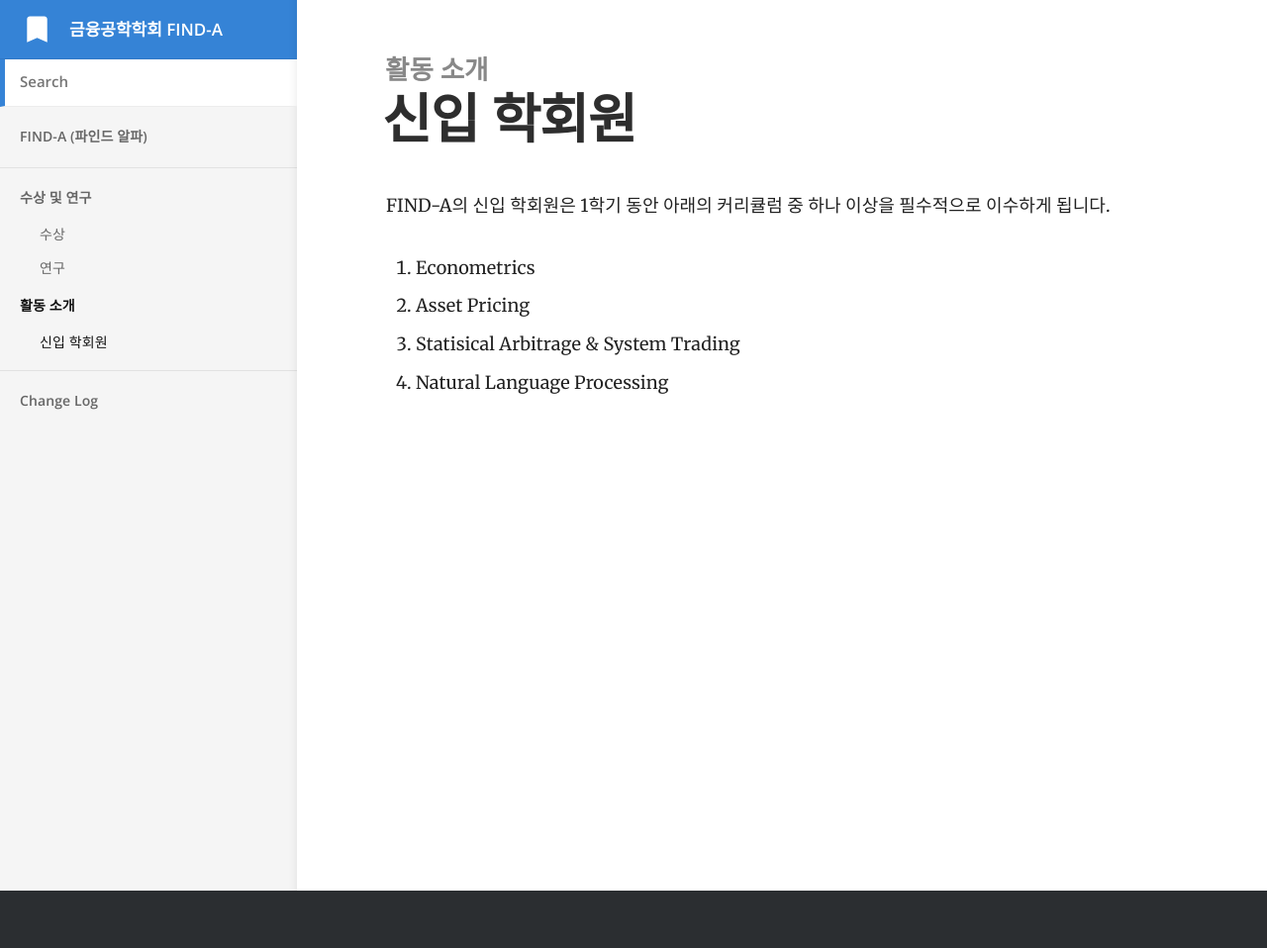
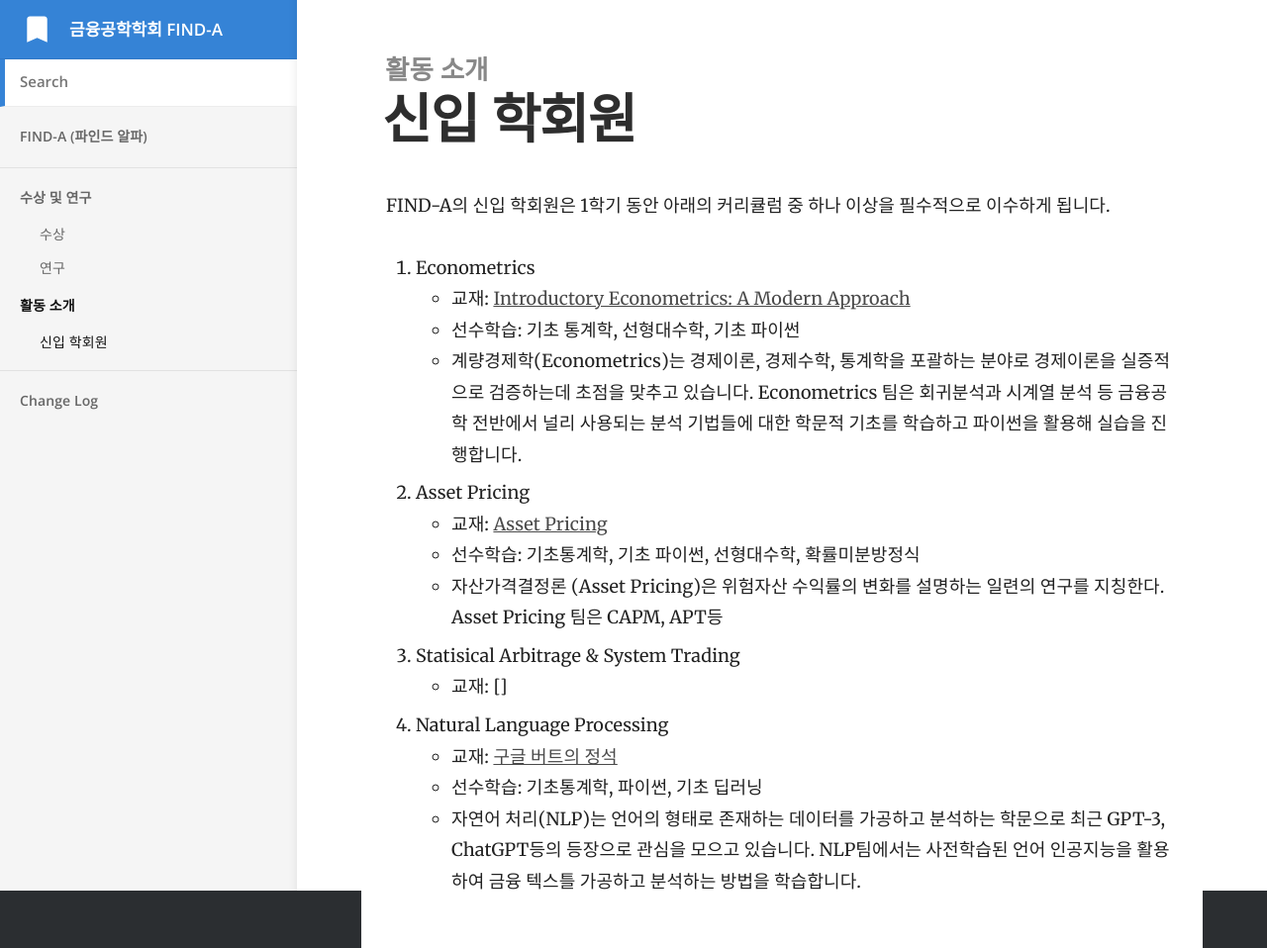
Before and after one commit to Find-A-AI/find-a-ai.github.io, a Jekyll site: the page built from _docs/활동 소개/신입 학회원.md, in a window 1280 px wide. Shown: the whole page at 99% size. Built offline with Jekyll 4.4.1, drawn with Linux system fonts in a browser that asks for light colours; before the commit the page ends 900 px from its top, so only the background shows below that.

Commit message:
Update 신입 학회원.md

```diff
--- a/_docs/활동 소개/신입 학회원.md
+++ b/_docs/활동 소개/신입 학회원.md
@@ -7,6 +7,19 @@ order: 1
 FIND-A의 신입 학회원은 1학기 동안 아래의 커리큘럼 중 하나 이상을 필수적으로 이수하게 됩니다.
 
 1. Econometrics
+  - 교재: [Introductory Econometrics: A Modern Approach](https://www.amazon.com/Introductory-Econometrics-Modern-Approach-Economics/dp/1111531048)
+  - 선수학습: 기초 통계학, 선형대수학, 기초 파이썬
+  - 계량경제학(Econometrics)는 경제이론, 경제수학, 통계학을 포괄하는 분야로 경제이론을 실증적으로 검증하는데 초점을 맞추고 있습니다. Econometrics 팀은 회귀분석과 시계열 분석 등 금융공학 전반에서 널리 사용되는 분석 기법들에 대한 학문적 기초를 학습하고 파이썬을 활용해 실습을 진행합니다.
+
 2. Asset Pricing
+  - 교재: [Asset Pricing](https://www.johnhcochrane.com/asset-pricing)
+  - 선수학습: 기초통계학, 기초 파이썬, 선형대수학, 확률미분방정식
+  - 자산가격결정론 (Asset Pricing)은 위험자산 수익률의 변화를 설명하는 일련의 연구를 지칭한다. Asset Pricing 팀은 CAPM, APT등
+
 3. Statisical Arbitrage & System Trading
+  - 교재: []
+
 4. Natural Language Processing
+  - 교재: [구글 버트의 정석](http://www.yes24.com/Product/Goods/104491152)
+  - 선수학습: 기초통계학, 파이썬, 기초 딥러닝
+  - 자연어 처리(NLP)는 언어의 형태로 존재하는 데이터를 가공하고 분석하는 학문으로 최근 GPT-3, ChatGPT등의 등장으로 관심을 모으고 있습니다. NLP팀에서는 사전학습된 언어 인공지능을 활용하여 금융 텍스틀 가공하고 분석하는 방법을 학습합니다.
```
